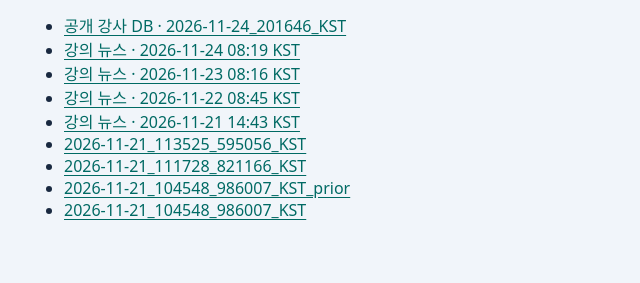
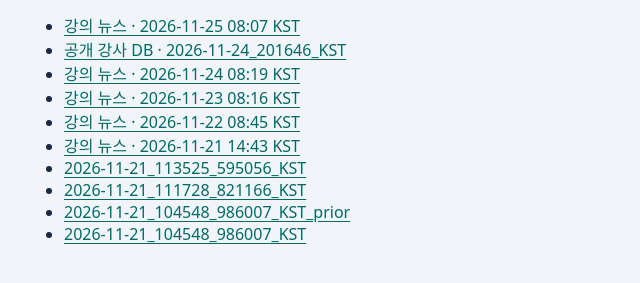
Before and after one commit to kaicareerofficial-HRD/professor, a plain HTML site: page db-history/index.html in a window 1280 px wide. Shown: the part 123-406 px from the top of the page, without its empty margins (0-640 px from the left). Drawn offline with Linux system fonts and the light colour scheme.

Commit message:
Link 2026-11-25 lecture news snapshot

```diff
--- a/db-history/index.html
+++ b/db-history/index.html
@@ -1 +1 @@
-<!doctype html><html lang="ko"><meta charset="utf-8"><meta name="viewport" content="width=device-width, initial-scale=1"><title>공개 강사 DB 이전 버전</title><link rel="stylesheet" href="../style.css"><main><p><a href="../">강사 아카이브</a></p><h1>공개 강사 DB 이전 버전</h1><p>파일명은 한국시간 기준입니다. 공개 목록만 포함합니다.</p><ul><li><a href="speaker_db_2026-11-24_201646_KST.js" download>공개 강사 DB · 2026-11-24_201646_KST</a></li><li><a href="lecture_news_2026-11-24_081925_KST.js" download>강의 뉴스 · 2026-11-24 08:19 KST</a></li><li><a href="lecture_news_2026-11-23_081637_KST.js" download>강의 뉴스 · 2026-11-23 08:16 KST</a></li><li><a href="lecture_news_2026-11-22_084503_KST.js" download>강의 뉴스 · 2026-11-22 08:45 KST</a></li><li><a href="lecture_news_2026-11-21_144317_KST.js" download>강의 뉴스 · 2026-11-21 14:43 KST</a></li><li><a href="speaker_db_2026-11-21_113525_595056_KST.js" download>2026-11-21_113525_595056_KST</a></li><li><a href="speaker_db_2026-11-21_111728_821166_KST.js" download>2026-11-21_111728_821166_KST</a></li><li><a href="speaker_db_2026-11-21_104548_986007_KST_prior.js" download>2026-11-21_104548_986007_KST_prior</a></li><li><a href="speaker_db_2026-11-21_104548_986007_KST.js" download>2026-11-21_104548_986007_KST</a></li></ul></main></html>
+<!doctype html><html lang="ko"><meta charset="utf-8"><meta name="viewport" content="width=device-width, initial-scale=1"><title>공개 강사 DB 이전 버전</title><link rel="stylesheet" href="../style.css"><main><p><a href="../">강사 아카이브</a></p><h1>공개 강사 DB 이전 버전</h1><p>파일명은 한국시간 기준입니다. 공개 목록만 포함합니다.</p><ul><li><a href="lecture_news_2026-11-25_080746_KST.js" download>강의 뉴스 · 2026-11-25 08:07 KST</a></li><li><a href="speaker_db_2026-11-24_201646_KST.js" download>공개 강사 DB · 2026-11-24_201646_KST</a></li><li><a href="lecture_news_2026-11-24_081925_KST.js" download>강의 뉴스 · 2026-11-24 08:19 KST</a></li><li><a href="lecture_news_2026-11-23_081637_KST.js" download>강의 뉴스 · 2026-11-23 08:16 KST</a></li><li><a href="lecture_news_2026-11-22_084503_KST.js" download>강의 뉴스 · 2026-11-22 08:45 KST</a></li><li><a href="lecture_news_2026-11-21_144317_KST.js" download>강의 뉴스 · 2026-11-21 14:43 KST</a></li><li><a href="speaker_db_2026-11-21_113525_595056_KST.js" download>2026-11-21_113525_595056_KST</a></li><li><a href="speaker_db_2026-11-21_111728_821166_KST.js" download>2026-11-21_111728_821166_KST</a></li><li><a href="speaker_db_2026-11-21_104548_986007_KST_prior.js" download>2026-11-21_104548_986007_KST_prior</a></li><li><a href="speaker_db_2026-11-21_104548_986007_KST.js" download>2026-11-21_104548_986007_KST</a></li></ul></main></html>
```
